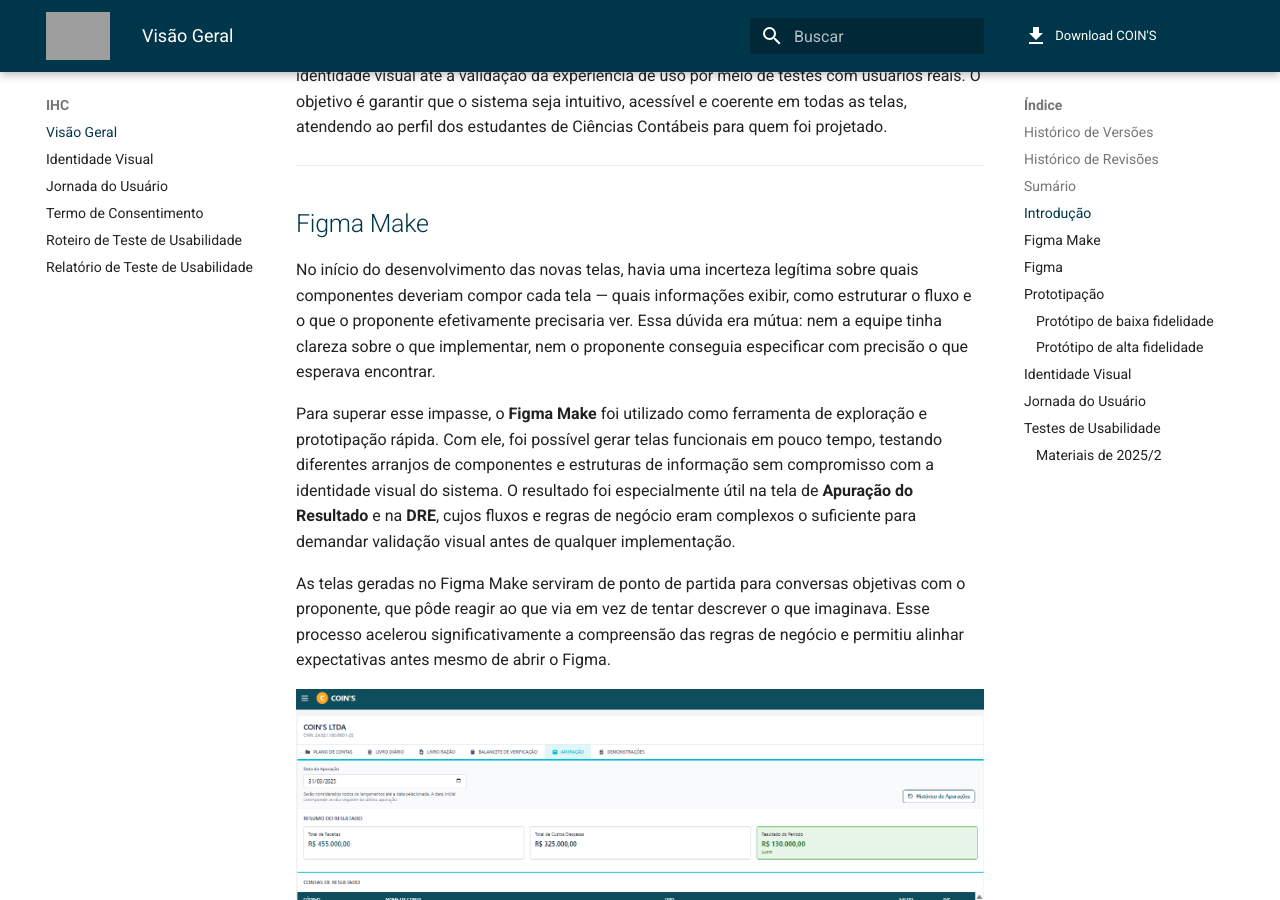
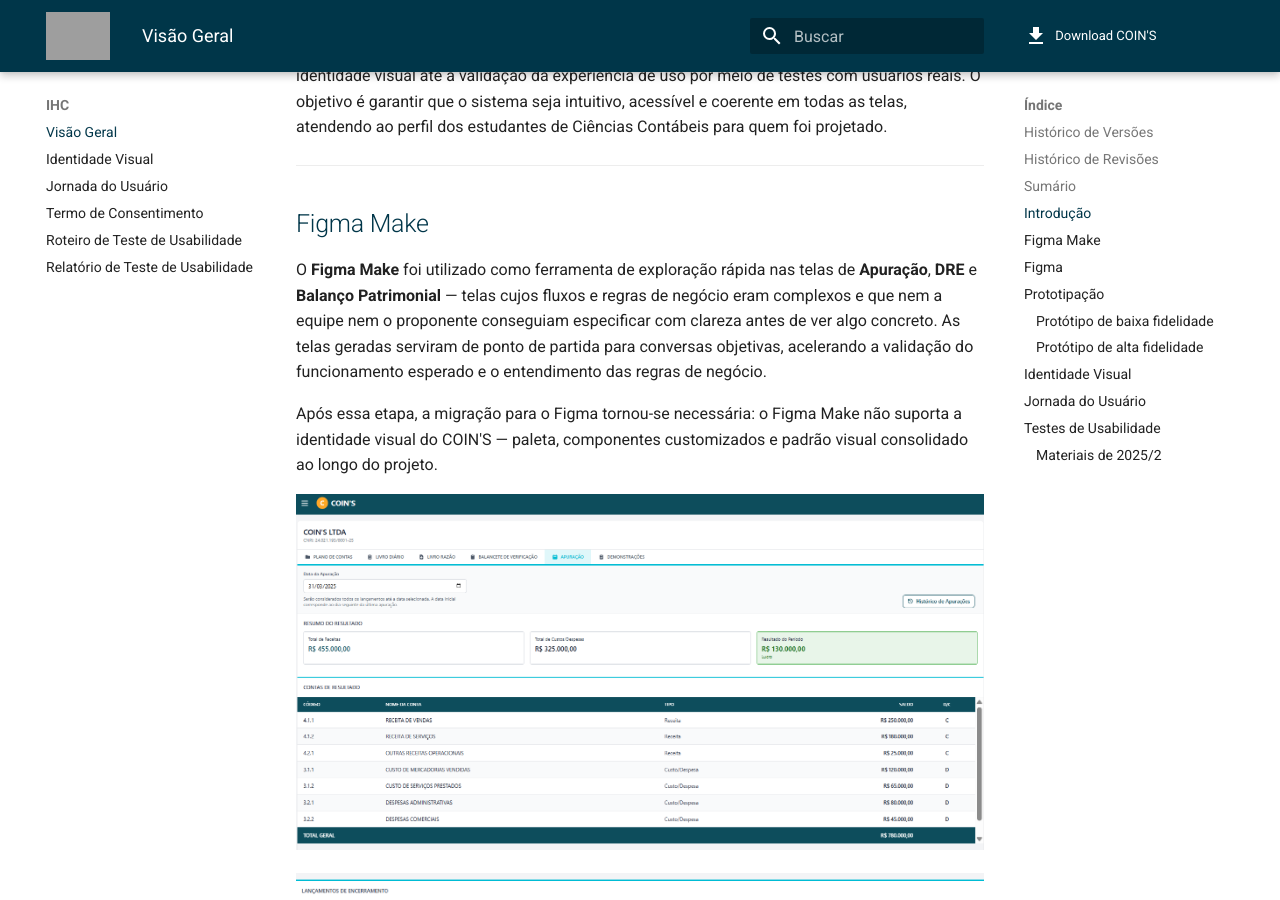
Before and after one commit to NES-Contabilidade-Integrada/doc-coins2026.1, an MkDocs documentation site: the page built from docs/ihc/visao-geral.md, in a window 1280 px wide and 900 px high, scrolled down 1138 px. Built offline with MkDocs 1.6.1 and Material for MkDocs 9.7.7, drawn with Linux system fonts in a browser that asks for light colours; comment, search, counter and statistics services are not loaded; some of the changed text lies outside the part shown; grey boxes are pictures that could not be loaded.

Commit message:
docs(ihc): resume seção do Figma Make e inclui Balanço Patrimonial
Co-Authored-By: Claude Sonnet 4.6 <noreply@anthropic.com>

```diff
--- a/docs/ihc/visao-geral.md
+++ b/docs/ihc/visao-geral.md
@@ -33,19 +33,15 @@ A área de Interface Humano-Computador (IHC) do projeto abrange desde a definiç
 
 ## Figma Make
 
-No início do desenvolvimento das novas telas, havia uma incerteza legítima sobre quais componentes deveriam compor cada tela — quais informações exibir, como estruturar o fluxo e o que o proponente efetivamente precisaria ver. Essa dúvida era mútua: nem a equipe tinha clareza sobre o que implementar, nem o proponente conseguia especificar com precisão o que esperava encontrar.
+O **Figma Make** foi utilizado como ferramenta de exploração rápida nas telas de **Apuração**, **DRE** e **Balanço Patrimonial** — telas cujos fluxos e regras de negócio eram complexos e que nem a equipe nem o proponente conseguiam especificar com clareza antes de ver algo concreto. As telas geradas serviram de ponto de partida para conversas objetivas, acelerando a validação do funcionamento esperado e o entendimento das regras de negócio.
 
-Para superar esse impasse, o **Figma Make** foi utilizado como ferramenta de exploração e prototipação rápida. Com ele, foi possível gerar telas funcionais em pouco tempo, testando diferentes arranjos de componentes e estruturas de informação sem compromisso com a identidade visual do sistema. O resultado foi especialmente útil na tela de **Apuração do Resultado** e na **DRE**, cujos fluxos e regras de negócio eram complexos o suficiente para demandar validação visual antes de qualquer implementação.
-
-As telas geradas no Figma Make serviram de ponto de partida para conversas objetivas com o proponente, que pôde reagir ao que via em vez de tentar descrever o que imaginava. Esse processo acelerou significativamente a compreensão das regras de negócio e permitiu alinhar expectativas antes mesmo de abrir o Figma.
+Após essa etapa, a migração para o Figma tornou-se necessária: o Figma Make não suporta a identidade visual do COIN'S — paleta, componentes customizados e padrão visual consolidado ao longo do projeto.
 
 ![Apuração — Resumo do Resultado no Figma Make](assets/apuracao-figma-make.png)
 
 ![Apuração — Lançamentos de Encerramento no Figma Make](assets/apuracao-figma-make2.png)
 
 ![Demonstrações no Figma Make](assets/demonstracoes-figma-make.png)
-
-Após essa etapa de descoberta, a migração para o protótipo no Figma tornou-se necessária: o Figma Make não oferece suporte à identidade visual do COIN'S — paleta de cores, componentes customizados e o padrão visual consolidado ao longo do projeto. O Figma, portanto, permanece como a fonte de verdade para decisões de interface.
 
 ---
 
```
